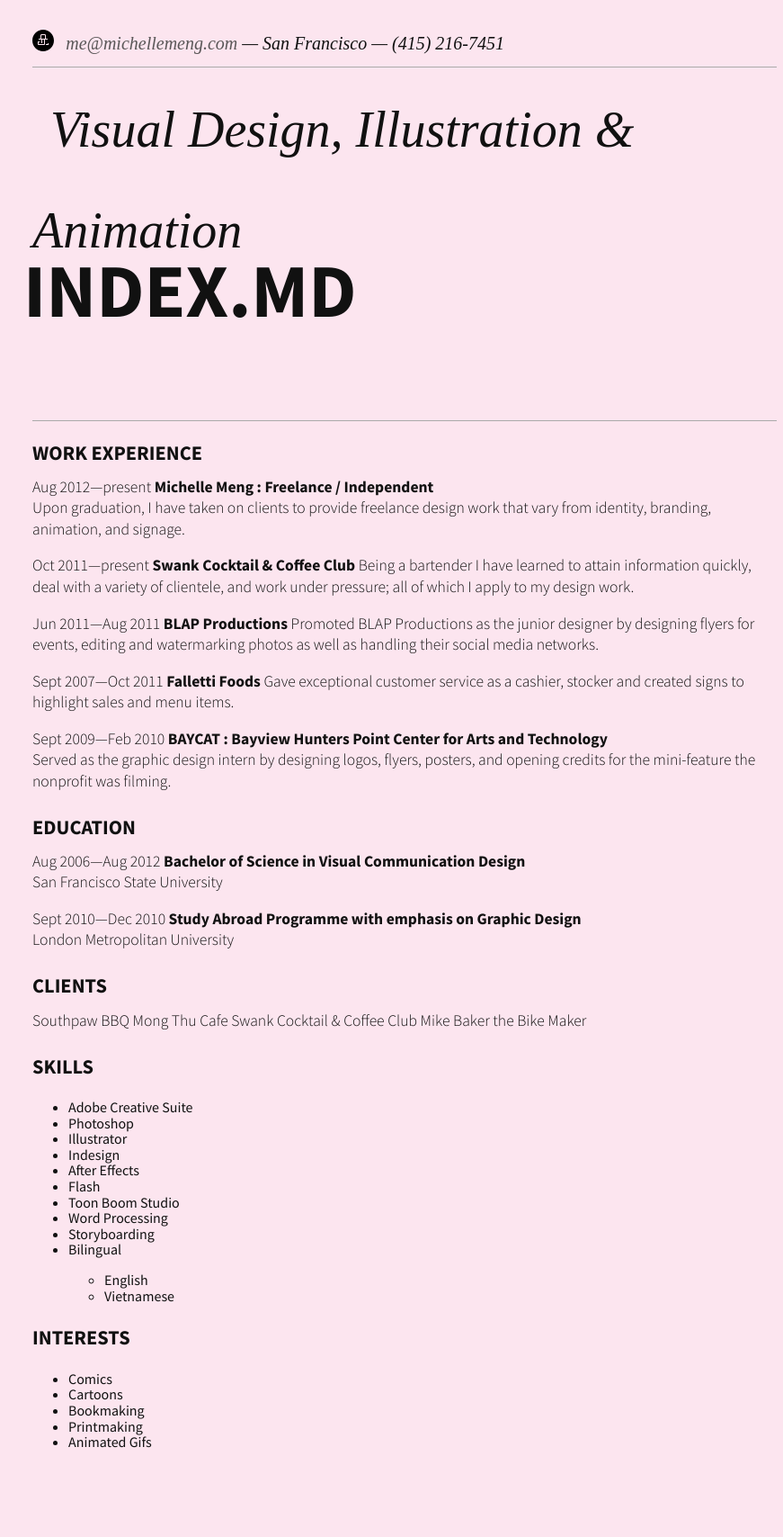
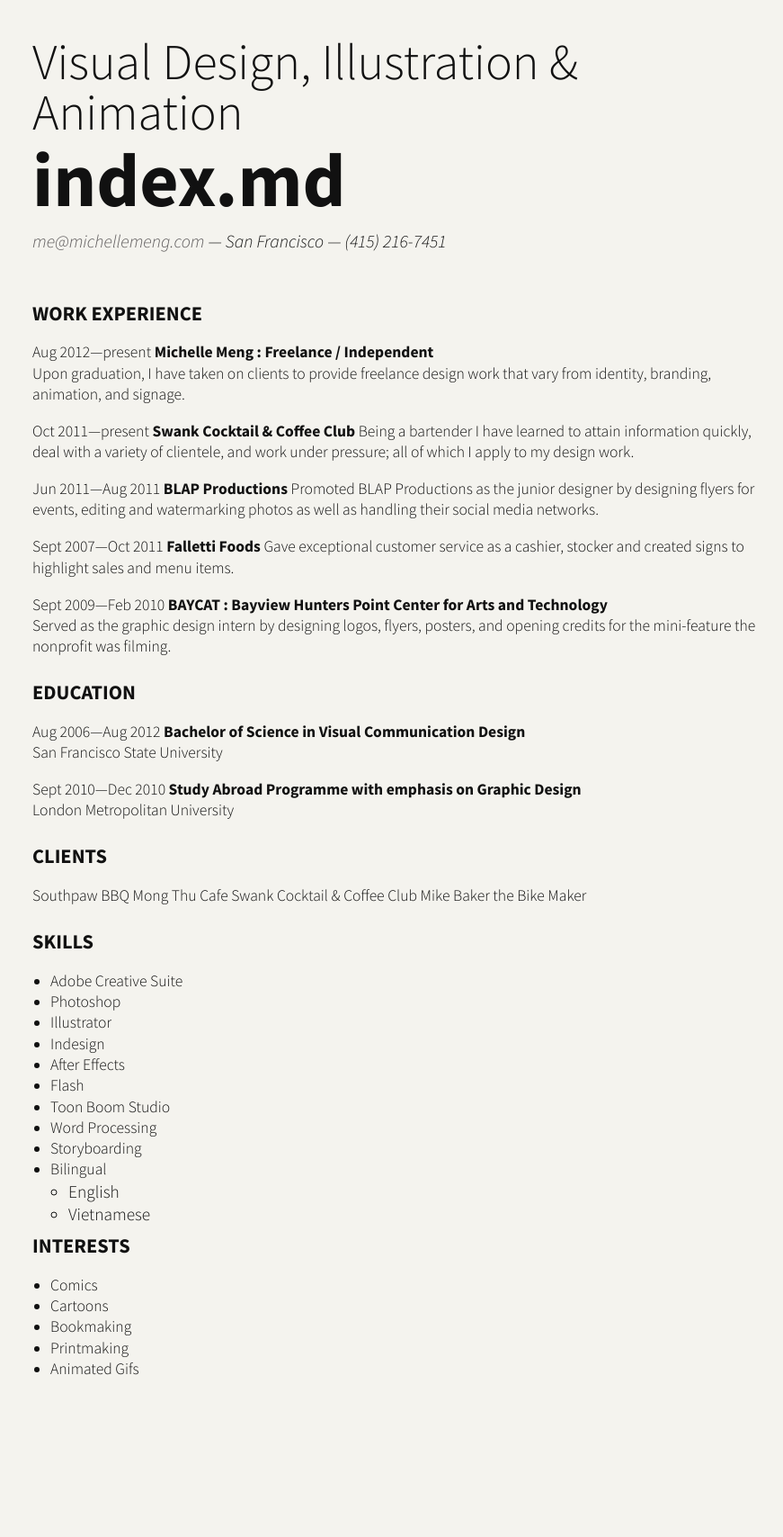
Before and after one commit to allthingsmeng/resume, a Jekyll site: the page built from index.md, in a window 1280 px wide. Shown: the whole page at 90% size, without its empty margins (190-1061 px from the left). Built offline with Jekyll 4.4.1, drawn with Linux system fonts in a browser that asks for light colours; Markdown is read by kramdown in place of the engine named in the settings; comment, search, counter and statistics services are not loaded; after the commit the page ends 1613 px from its top, so only the background shows below that.

```diff
--- a/_includes/footer.html
+++ b/_includes/footer.html
@@ -1,6 +1,6 @@
 <script type="text/javascript">
 var _gaq = _gaq || [];
-_gaq.push(['_setAccount', 'UA-1141547-4']);
+_gaq.push(['_setAccount', '// UA-1141547-4']);
 				_gaq.push(['_trackPageview']);
 (function () {
 	var ga = document.createElement('script');
--- a/_includes/head.html
+++ b/_includes/head.html
@@ -8,9 +8,7 @@
 
 <link rel="icon" type="image/png" href="http://jeffreylarrimore.com/favicon.png">
 <link href='http://fonts.googleapis.com/css?family=Source+Sans+Pro:300,400,600,700,300italic,400italic,600italic,700italic' rel='stylesheet' type='text/css'>
+<link href='http://fonts.googleapis.com/css?family=Cardo:400,400italic' rel='stylesheet' type='text/css'>
 
 <link rel="stylesheet" href="css/normalize.min.css">
 <link rel="stylesheet" href="css/style.css">
-
-<script type="text/javascript" src="//use.typekit.net/hbt5asw.js"></script>
-<script type="text/javascript">try{Typekit.load();}catch(e){}</script>
--- a/_includes/header.html
+++ b/_includes/header.html
@@ -1,18 +1,12 @@
-<header class="wrapper clearfix">
-    <div class="superline float">
-        <div class="logo float"><svg version="1.1" id="Layer_1" xmlns="http://www.w3.org/2000/svg" xmlns:xlink="http://www.w3.org/1999/xlink" x="0px" y="0px" width="24px" height="24px" viewBox="0 0 24 24" style="enable-background:new 0 0 24 24;" xml:space="preserve"> <g> <path d="M14,7c0-1,0-1-1-1h-2c-1,0-1,0-1,1v2c0,1,0,1,1,1h2c1,0,1,0,1-1V7z"/> <path d="M12,0C5.373,0,0,5.373,0,12c0,6.627,5.373,12,12,12c6.628,0,12-5.373,12-12C24,5.373,18.628,0,12,0z M13,17H7c0,0-1,0-1-1 s0-3,0-3h2v1H7c0,0.413,0.009,2,0.009,2H13v-5h-2v4h-1v-4H7v-1h2V6c0-1,1-1,2-1h2c1,0,2,0,2,1v4h2v1h-3c0,0,0,4,0,5S13,17,13,17z M18,17h-3v-1h2v-1h1V17z"/> </g> </svg></div>
-        <h3 class="float">
-            <span><a href="mailto:{{ page.email }}?Subject=Hello%20I%20like%20your%20stuff!">{{ page.email }}</a></span>
-            <span class="web-view">&mdash;</span>
-            <span>{{ page.location }}</span>
-            <span class="web-view">&mdash;</span>
-            <span>{{ page.number }}</span>
-        </h3>
-    </div>
+<h1 class="hero">
+    {{ page.title }}
+    <div class="callout">{{ page.name }}</div>
+</h1>
 
-<hr>
-    <h1 class="hero">
-        {{ page.title }}
-        <div class="callout">{{ page.name }}</div>
-    </h1>
-</header>
+<h3 class="">
+    <span><a href="mailto:{{ page.email }}?Subject=Hello%20I%20like%20your%20stuff!">{{ page.email }}</a></span>
+    <span class="web-view">&mdash;</span>
+    <span>{{ page.location }}</span>
+    <span class="web-view">&mdash;</span>
+    <span>{{ page.number }}</span>
+</h3>
--- a/_layouts/default.html
+++ b/_layouts/default.html
@@ -13,13 +13,14 @@
     {% include head.html %}
 </head>
 <body class="{{ page.index }}">
+
 	<div class="main">
-		{% include header.html %}
-		<div class="main wrapper clearfix">
-			<hr>
-			{{ content }}
-		</div>
+
+		<header class="wrapper clearfix">{% include header.html %}</header>
+		<div class="main wrapper clearfix"> {{ content }}</div>
+
 	</div>
+
 	{% include footer.html %}
 </body>
 </html>
--- a/css/style.css
+++ b/css/style.css
@@ -1,129 +1,42 @@
-html, body {
-  background-color: #fce5ef;
-  -webkit-font-smoothing: antialiased;
-  font-smoothing: antialiased;
-  text-rendering: optimizeLegibility;
-  font-family: "Source Sans Pro", Arial, sans-serif;
-  line-height: 1.1em;
-  color: #111111; }
+html, body { background-color: #f4f3ee; -webkit-font-smoothing: antialiased; font-smoothing: antialiased; text-rendering: optimizeLegibility; font-family: "Source Sans Pro", Arial, sans-serif; line-height: 1.1em; color: #111111; }
 
-.main {
-  background-color: #fce5ef;
-  margin: auto;
-  max-width: 920px;
-  padding: 40px 0;
-  overflow: hidden; }
+.main { margin: auto; max-width: 920px; padding: 40px 0; overflow: hidden; }
 
-.wrapper {
-  width: 90%;
-  margin: 0 5%; }
+.wrapper { width: 90%; margin: 0 5%; }
 
-.float {
-  float: left; }
+.float { float: left; }
 
-h1, h2, h3, h4, h5, h6 {
-  font-family: "adobe-caslon-pro", serif;
-  font-weight: 100;
-  margin: 0; }
+h1, h2, h3, h4, h5, h6 { font-weight: 100; margin: 0 0 0.5em 0; }
 
-h1 {
-  font-size: 3.5em;
-  /*40pt*/
-  line-height: 2em;
-  font-style: italic;
-  text-indent: 20px; }
-  h1 .callout {
-    font-family: "Source Sans Pro", Arial, sans-serif;
-    font-style: normal;
-    font-weight: 900;
-    font-size: 1.5em;
-    text-indent: -10px;
-    line-height: 1rem;
-    margin: 0.025em 0 1em 0;
-    text-transform: uppercase; }
+h1 { font-size: 3.5em; /*40pt*/ line-height: 1em; }
+h1 .callout { font-family: "Source Sans Pro", Arial, sans-serif; font-style: normal; font-weight: 700; font-size: 1.5em; line-height: .75em; margin-top: 1rem; }
 
-h2 {
-  font-family: "Source Sans Pro", Arial, sans-serif;
-  font-size: 1.4em;
-  /*14pt*/
-  line-height: 1.9em;
-  font-weight: 700;
-  text-transform: uppercase; }
+h2 { font-family: "Source Sans Pro", Arial, sans-serif; font-size: 1.4em; /*14pt*/ line-height: 1.9em; font-weight: 700; text-transform: uppercase; }
 
-h3 {
-  font-size: 1.25em;
-  /*12pt*/
-  font-style: italic; }
-  h3 a {
-    color: #5a5758;
-    text-decoration: none; }
-  h3 a:hover {
-    text-decoration: underline; }
+h3 { font-size: 1.25em; /*12pt*/ font-style: italic; }
+h3 a { color: #5a5758; text-decoration: none; }
+h3 a:hover { text-decoration: underline; }
 
-p {
-  font-size: 1.1em;
-  /*16pt*/
-  line-height: 1.325em;
-  font-weight: 300;
-  margin: 0.325em 0 1em 0; }
+p, ul { font-size: 1.1em; /*16pt*/ line-height: 1.325em; font-weight: 300; margin: 0.325em 0 1em 0; }
 
-hr {
-  background-color: #aaaaaa;
-  border: 0;
-  height: 1px;
-  margin: 0.825em 0;
-  clear: both; }
+hr { background-color: #aaaaaa; border: 0; height: 1px; margin: 0.825em 0; clear: both; }
 
-article {
-  margin: 1.125em 0; }
+ul { margin: 0 0 0 20px; padding: 0; }
 
-.superline .logo {
-  margin-right: 0.825em;
-  margin-top: -0.425em;
-  margin-bottom: 0.825em; }
+article { margin: 1.125em 0; }
 
 /*Small screens - - - - - - - - - - - - - - - - - - - - - - - - - - - - */
-@media only screen and (max-width: 480px), print {
-  .web-view {
-    display: none !important; }
-
-  .superline .logo {
-    float: none; }
-  .superline h3 {
-    float: none; }
-    .superline h3 a {
-      text-decoration: underline; }
-    .superline h3 a:hover {
-      text-decoration: none; }
-    .superline h3 span {
-      display: block; }
-
-  h1 {
-    font-size: 1.825em;
-    /*40pt*/
-    line-height: 3rem;
-    text-indent: 0; }
-    h1 .callout {
-      font-size: 1.725em;
-      line-height: 3rem;
-      text-indent: 0; }
-
-  h2 {
-    font-size: 1.3em;
-    /*14pt*/ }
-
-  h3 {
-    font-size: 1.125em;
-    /*12pt*/ }
-
-  p {
-    font-size: 0.725em;
-    /*8pt*/ }
-
-  .main {
-    padding: 10px 0 40px 0; } }
+@media only screen and (max-width: 480px), print { .web-view { display: none !important; }
+  .superline .logo { float: none; }
+  .superline h3 { float: none; }
+  .superline h3 a { text-decoration: underline; }
+  .superline h3 a:hover { text-decoration: none; }
+  .superline h3 span { display: block; }
+  h1 { font-size: 1.825em; /*40pt*/ line-height: 3rem; text-indent: 0; }
+  h1 .callout { font-size: 1.725em; line-height: 3rem; text-indent: 0; }
+  h2 { font-size: 1.3em; /*14pt*/ }
+  h3 { font-size: 1.125em; /*12pt*/ }
+  p { font-size: 0.725em; /*8pt*/ }
+  .main { padding: 10px 0 40px 0; } }
 /*Print - - - - - - - - - - - - - - - - - - - - - - - - - - - - */
-@media print {
-  hr {
-    background-color: none;
-    border-top: solid 1px #aaaaaa; } }
+@media print { hr { background-color: none; border-top: solid 1px #aaaaaa; } }
```
Also changed, not shown: css/config.scss (deleted, +0 -26 lines), css/style.scss (+42 -24 lines).
